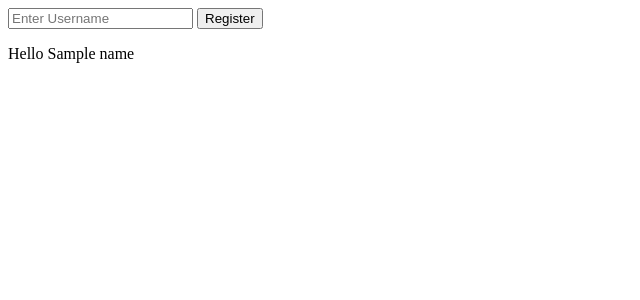
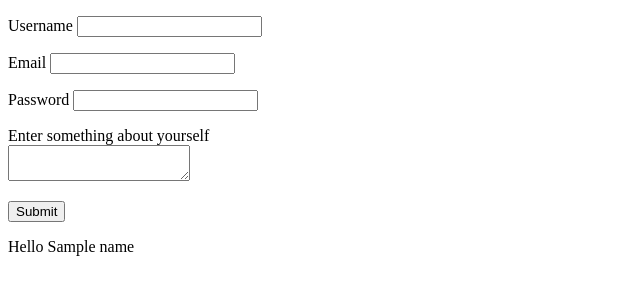
Before and after one commit to IsaacRWI/csc2031-assignment1-task1, a Flask app: template app/templates/register.html in a window 1280 px wide. Shown: the top 300 px of the page, without its empty margins (0-640 px from the left). Run offline with Flask 3, Linux system fonts and the light colour scheme; the template is opened without the code that fills it: values that come from a table or form of the project are taken from there, most other values are stand-ins (such as "Sample title", 1, 10 or a date in 2020).

Commit message:
Added form fields to page with register.html

```diff
--- a/app/templates/register.html
+++ b/app/templates/register.html
@@ -1,8 +1,12 @@
 {% extends 'base.html' %}
 {% block content %}
 <form method="POST" novalidate>
-    <input name="name" placeholder="Enter Username" required>
-    <input type="submit" value="Register">
+    {{ form.hidden_tag() }}
+    <p>{{ form.username.label }} {{ form.username() }}</p>
+    <p>{{ form.email.label }} {{ form.email() }}</p>
+    <p>{{ form.password.label }} {{ form.password() }}</p>
+    <p>{{ form.bio.label }} <br> {{ form.bio() }}</p>
+    <p>{{ form.submit() }}</p>
 </form>
 <p>Hello {{ name | safe }}</p>
 {% endblock %}
```
